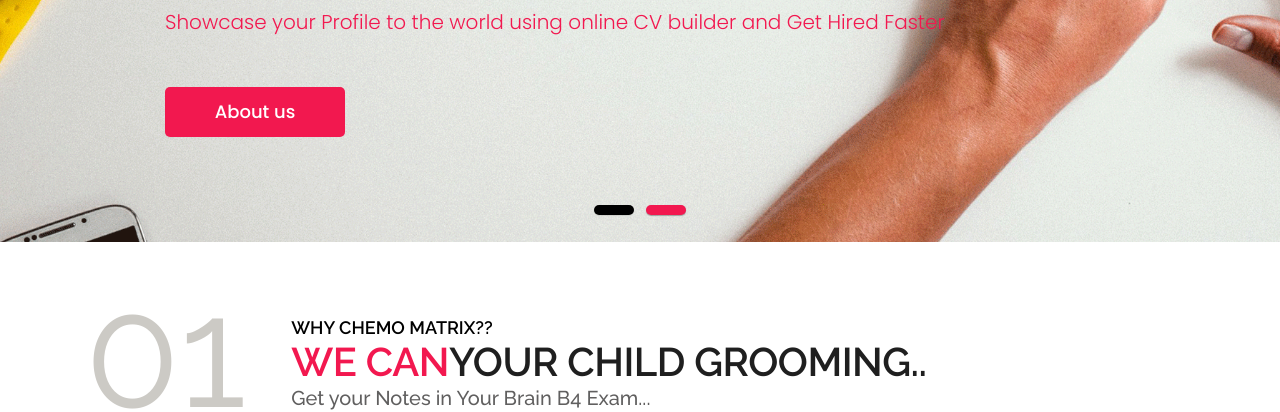
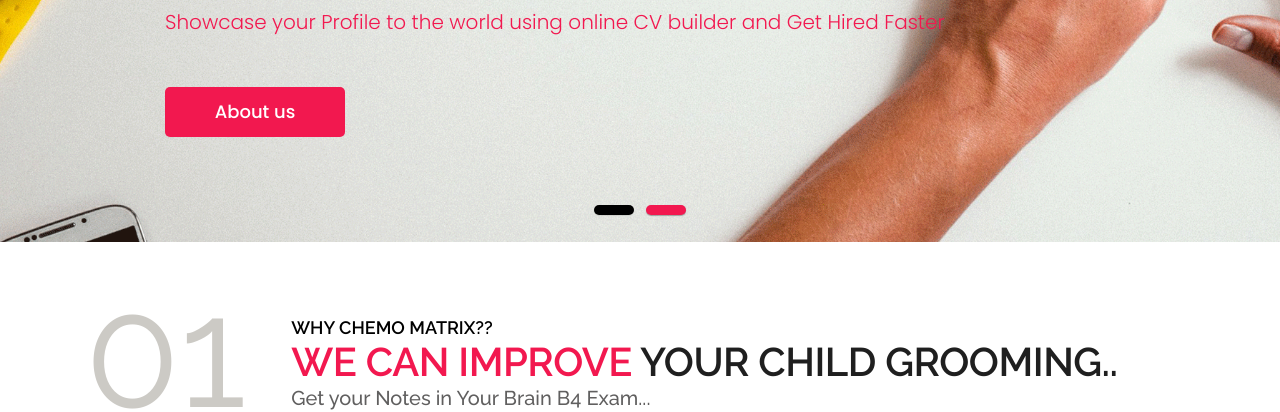
Before and after one commit to ssdevlopments/packetcode.official.github.io, a plain HTML site: page index.html in a window 1280 px wide. Shown: the part 398-810 px from the top of the page. Drawn offline with Linux system fonts and the light colour scheme.

Commit message:
Update index.html

```diff
--- a/index.html
+++ b/index.html
@@ -136,7 +136,7 @@
 						   </div>
 						   <div class="right">
 						    <p class="small_tag">WHY Chemo Matrix??</p>
-                            <h2><span class="theme_color">WE CAN</span>YOUR CHILD GROOMING..</h2>
+                            <h2><span class="theme_color">WE CAN IMPROVE </span>YOUR CHILD GROOMING..</h2>
                             <p class="large">Get your Notes in Your Brain B4 Exam...</p>
 						  </div>
                         </div>
```
